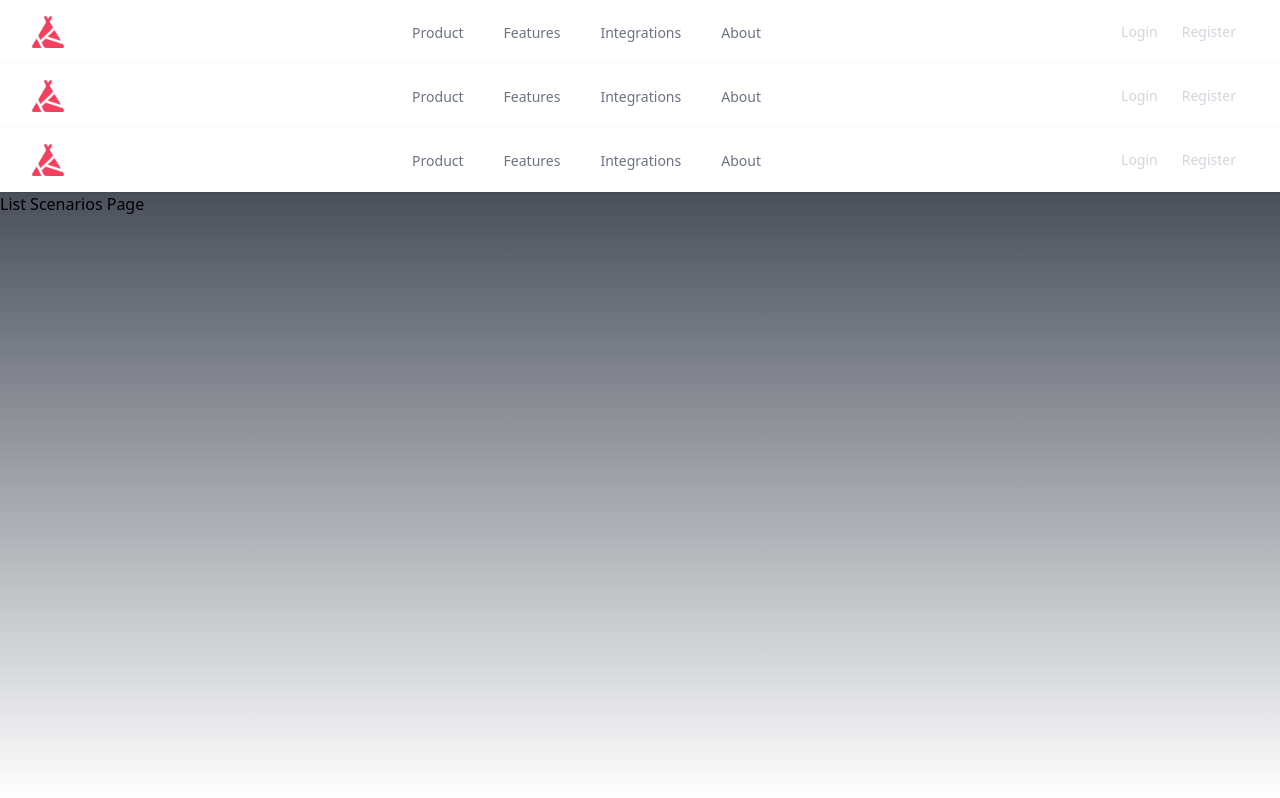
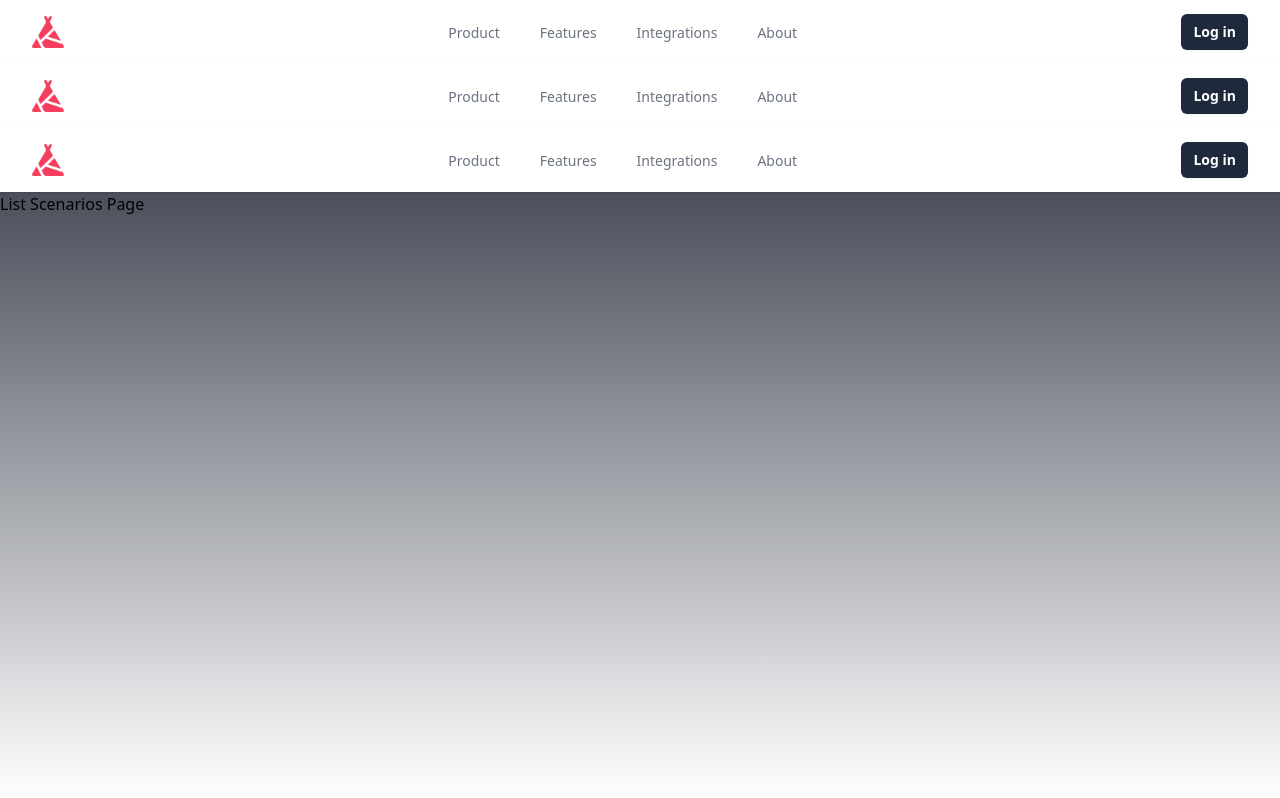
Before and after one commit to alana-anderson/periodic-frog, a Next.js app: page /scenarios in a window 1280 px wide. Built offline with nearby package versions, Linux system fonts and the light colour scheme; no server answers.

Commit message:
set up custom style component buttons + remove register link + add new button style to log in

```diff
--- a/components/Navigation.js
+++ b/components/Navigation.js
@@ -81,26 +81,13 @@ export default function Navigation() {
 
                 {/* Profile dropdown */}
                 {!user && (
-                    <>
-                    <Link
+                    <button className="btn btn-primary_lg" type="button">
+                      <Link
                         href="/login"
-                        className={classNames(
-                          'text-gray-300 hover:bg-gray-700 hover:text-white',
-                          'rounded-md px-3 py-2 text-sm font-medium'
-                        )}
                       >
-                        Login
+                        Log in
                       </Link>
-                      <Link
-                        href="/register"
-                        className={classNames(
-                          'text-gray-300 hover:bg-gray-700 hover:text-white',
-                          'rounded-md px-3 py-2 text-sm font-medium'
-                        )}
-                      >
-                        Register
-                      </Link>
-                    </>
+                    </button>
                   )}
                   {user && (
                     <>
--- a/styles/tailwind.css
+++ b/styles/tailwind.css
@@ -2,3 +2,12 @@
 @import 'tailwindcss/base';
 @import 'tailwindcss/components';
 @import 'tailwindcss/utilities';
+
+@layer components {
+    .btn { @apply bg-slate-800 font-semibold text-white shadow-sm hover:bg-slate-950 focus-visible:outline focus-visible:outline-2 focus-visible:outline-offset-2 focus-visible:outline-slate-800; }
+    .btn-primary_xl { @apply rounded-md px-3.5 py-2.5 text-sm; }
+    .btn-primary_lg { @apply rounded-md px-3 py-2 text-sm; }
+    .btn-primary_md { @apply rounded-md px-2.5 py-1.5 text-sm; }
+    .btn-primary_sm { @apply rounded px-2 py-1 text-sm; }
+    .btn-primary_xs { @apply rounded px-2 py-1 text-xs; }
+}
```
